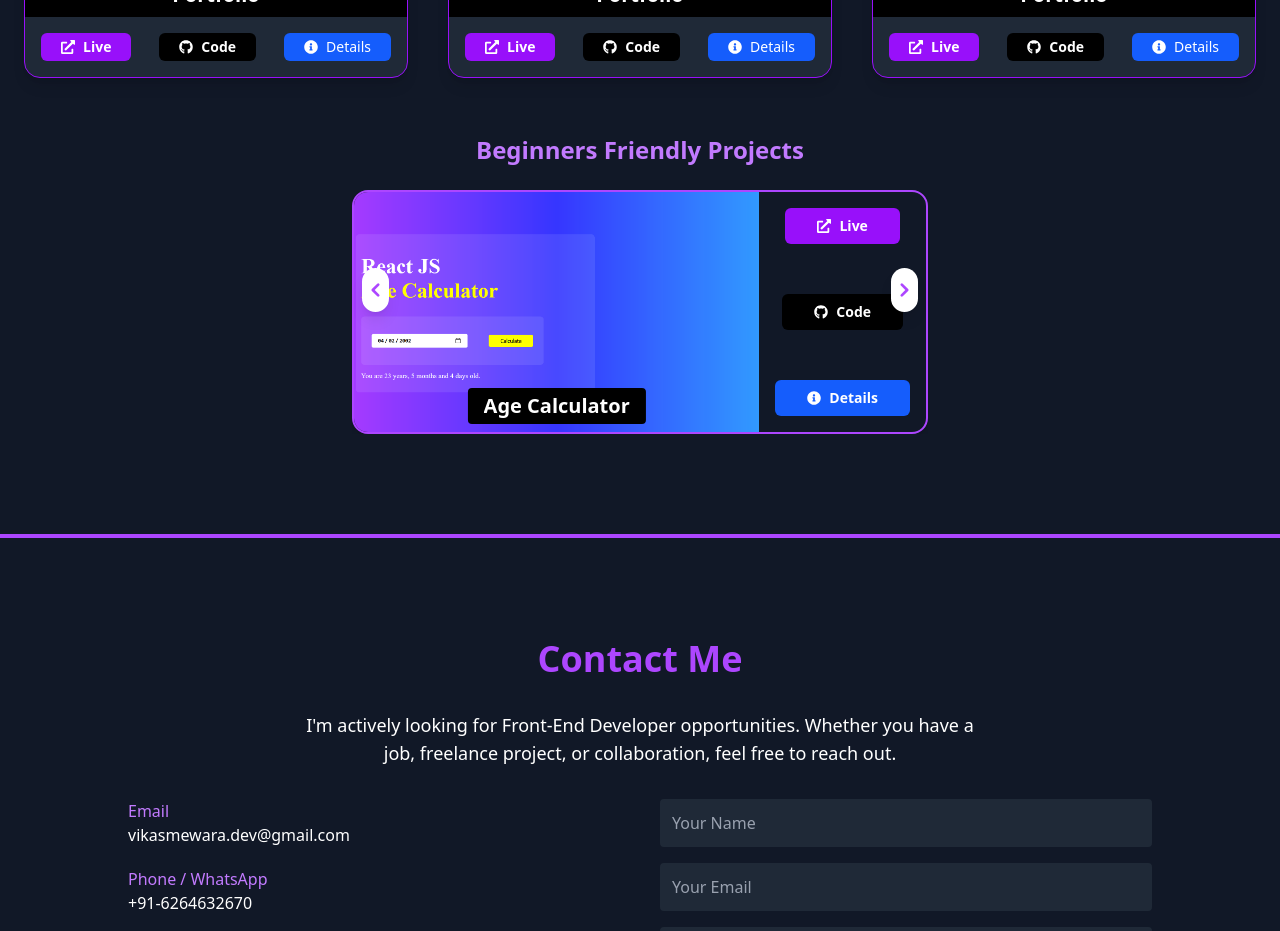
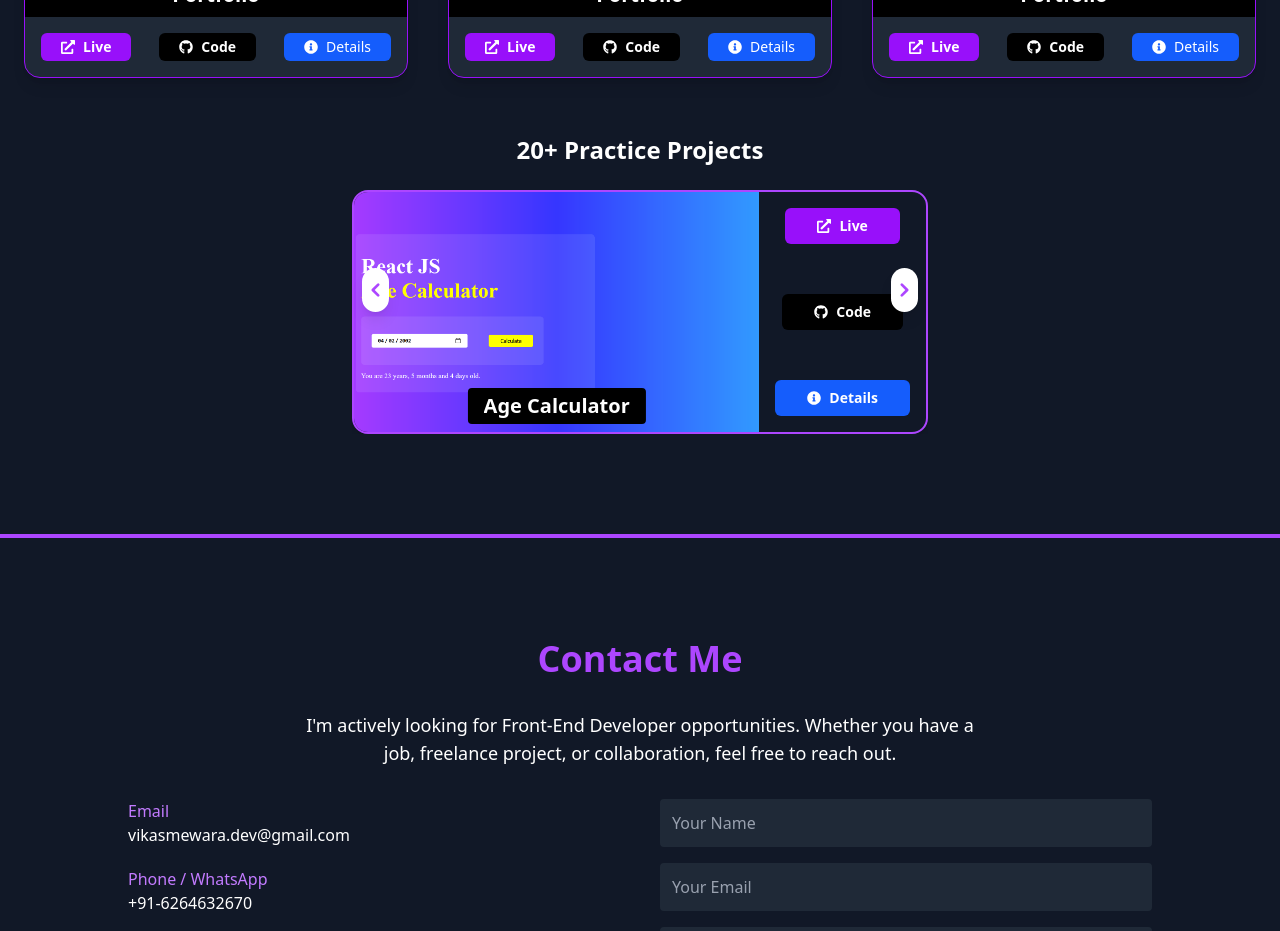
Before and after one commit to vikas-git1/Vikas-Portfolio, a React (Vite) app: page / in a window 1280 px wide. Shown: the part 2500-3431 px from the top of the page. Built offline with nearby package versions, Linux system fonts and the light colour scheme.

Commit message:
Text change in Projects

```diff
--- a/src/pages/Projects.jsx
+++ b/src/pages/Projects.jsx
@@ -42,8 +42,8 @@
       </div>
 
       {/* Practice Projects Slider */}
-      <h2 className="text-2xl font-semibold text-purple-400 mt-8">
-        Beginners Friendly Projects
+      <h2 className="text-2xl font-semibold text-white mt-8">
+        20+ Practice Projects
       </h2>
 
       <div className="w-full max-w-xl relative">
```
